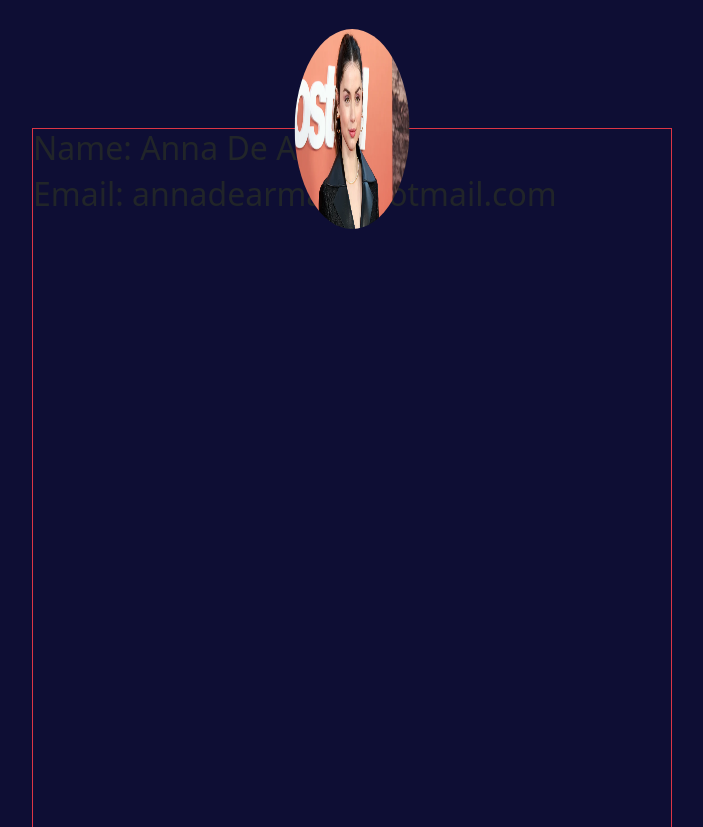
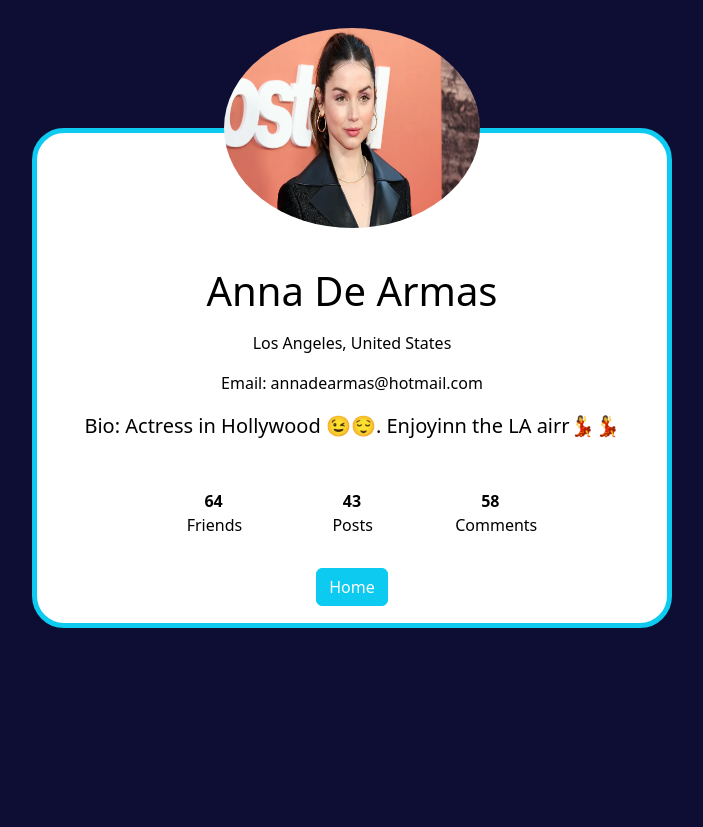
Before and after one commit to atiya-n/my-project-1, a plain HTML site: page profile_page/index.html in a window 1280 px wide. Shown: the top 827 px of the page, without its empty margins (288-991 px from the left). Drawn offline with nearby package versions, Linux system fonts and the light colour scheme.

Commit message:
added profile

```diff
--- a/profile_page/index.html
+++ b/profile_page/index.html
@@ -9,13 +9,30 @@
 </head>
 <body class="body-card">
 
-    <div class="container-body border border-danger position-relative">
+    <div class="container-body position-relative">
         <div class="profile-img  rounded-circle position-absolute top-0 start-50 translate-middle">
             <img class="rounded-circle"  src="./images/ana-de-armas.webp" alt="">
         </div>
-        <h2>Name: Anna De Armas</h2>
-        <h2>Email: annadearmas@hotmail.com</h2>
-        <h2></h2>
+
+        <div class="text-style rounded-5 border border-info border-5 bg-white d-flex justify-content-center align-items-center">
+        <div class="text-black mt-5">
+        <h1 class="text-center fs-1">Anna De Armas</h1>
+        <p class="mt-3 fs-6 text-center">Los Angeles, United States</p>
+        <p class=" fs-6 text-center">Email: annadearmas@hotmail.com</p>
+        <p class="text-center fs-5 fst-italics">Bio: Actress in Hollywood 😉😌. Enjoyinn the LA airr💃💃</p>
+        <div class="d-flex justify-content-evenly fw-bold mt-5">
+            <span>64</span>
+            <span>43</span>
+            <span>58</span>
+        </div>
+        <div class="d-flex justify-content-evenly ms-3 ">
+            <span class="ms-1">Friends</span>
+            <span class="ms-2">Posts</span>
+            <span>Comments</span>
+        </div>
+        </div>
+        <button class="btn btn-info text-white button"><a href="/login_page/"></a>Home</button>
+        </div>
     </div>
 
 </body>
--- a/profile_page/style.css
+++ b/profile_page/style.css
@@ -1,6 +1,6 @@
 
 .profile-img{
-    width: 18%;
+    width: 20%;
     height: 200px;
 }
 
@@ -16,9 +16,22 @@
 }
 
 .container-body{
-    width: 50%;
-    height: 700px;
+    width: 100%;
+    height: 800px;
     margin-top: 10%;
     margin-left: auto;
     margin-right: auto;
 }
+
+.text-style{
+    width: 50%;
+    height: 500px;
+    margin-left: auto;
+    margin-right: auto;
+
+}
+
+.button{
+    position:absolute;
+    top: 55%;
+}
```
Also changed, not shown: sign_in/index.html (+1 -1 lines).
